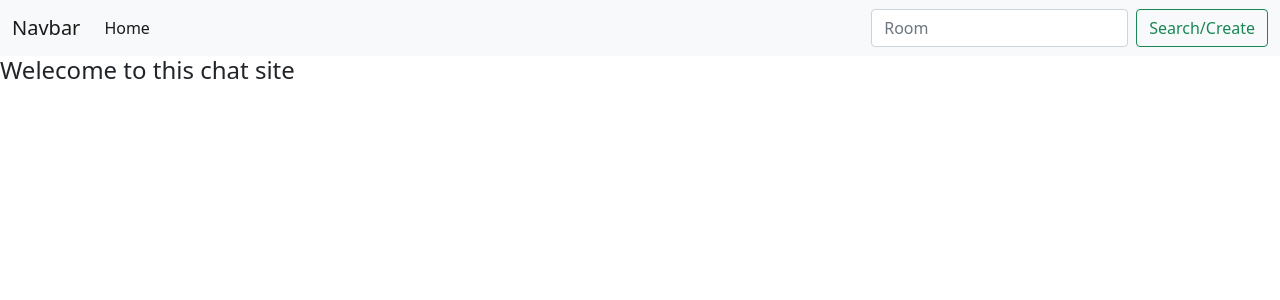
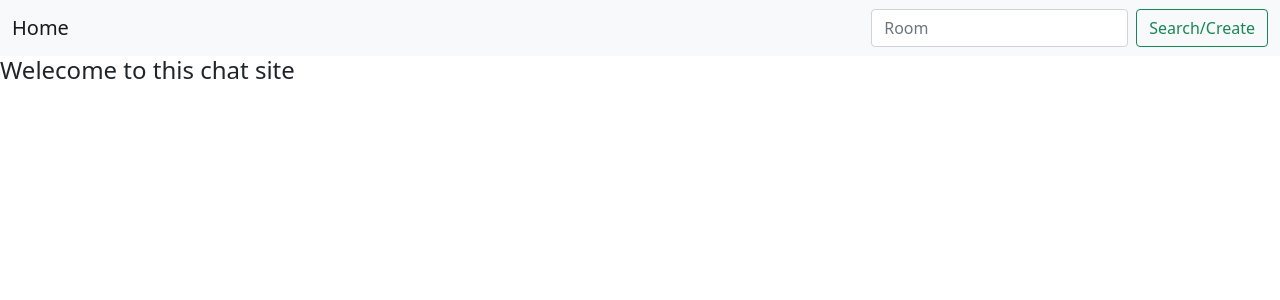
Before and after one commit to BenoitBoucounaud/flask_chat, a Flask app: page / in a window 1280 px wide. Shown: the top 300 px of the page. Run offline with Flask 2, Linux system fonts and the light colour scheme; data that the repository does not hold is empty; some libraries are stand-ins or nearby versions.

Commit message:
Update home button

```diff
--- a/templates/index.html
+++ b/templates/index.html
@@ -29,12 +29,12 @@
                     aria-label="Toggle navigation">
                     <span class="navbar-toggler-icon"></span>
                 </button>
-                <a class="navbar-brand" href="#">Navbar</a>
+                <a class="navbar-brand" href="/">Home</a>
                 <div class="collapse navbar-collapse" id="navbarTogglerDemo03">
                     <ul class="navbar-nav me-auto mb-2 mb-lg-0">
-                        <li class="nav-item">
+                        <!-- <li class="nav-item">
                             <a class="nav-link active" aria-current="page" href="/">Home</a>
-                        </li>
+                        </li> -->
                         <!-- <li class="nav-item">
                             <a class="nav-link" href="#">Link</a>
                         </li>
```
